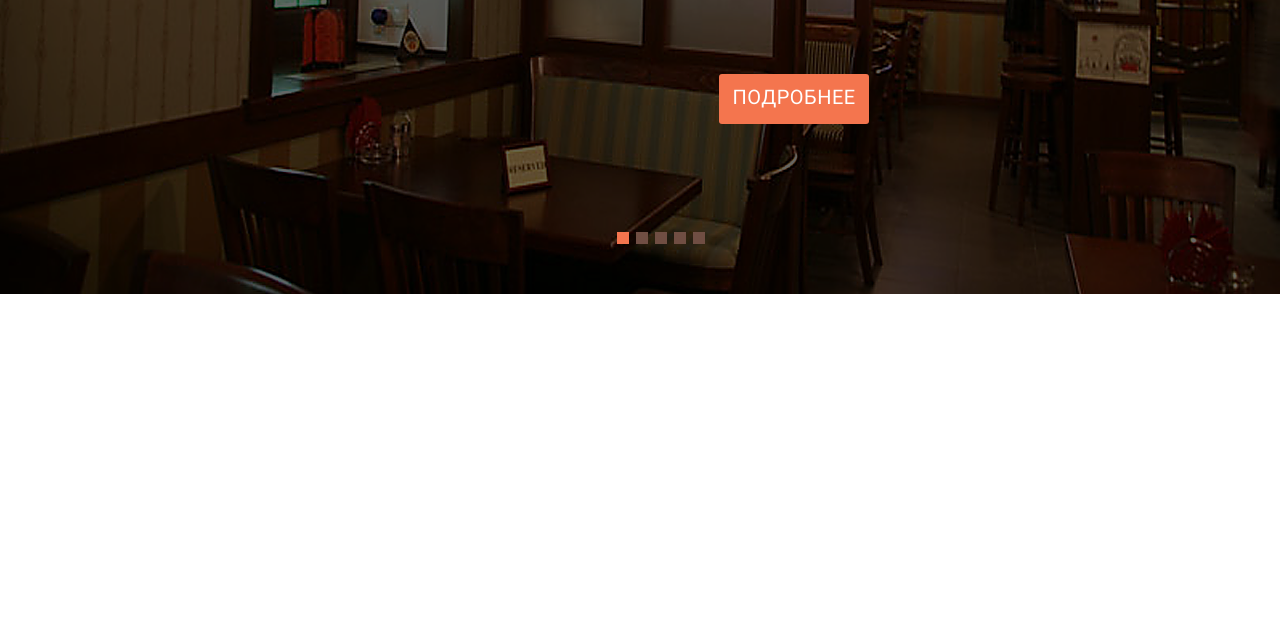
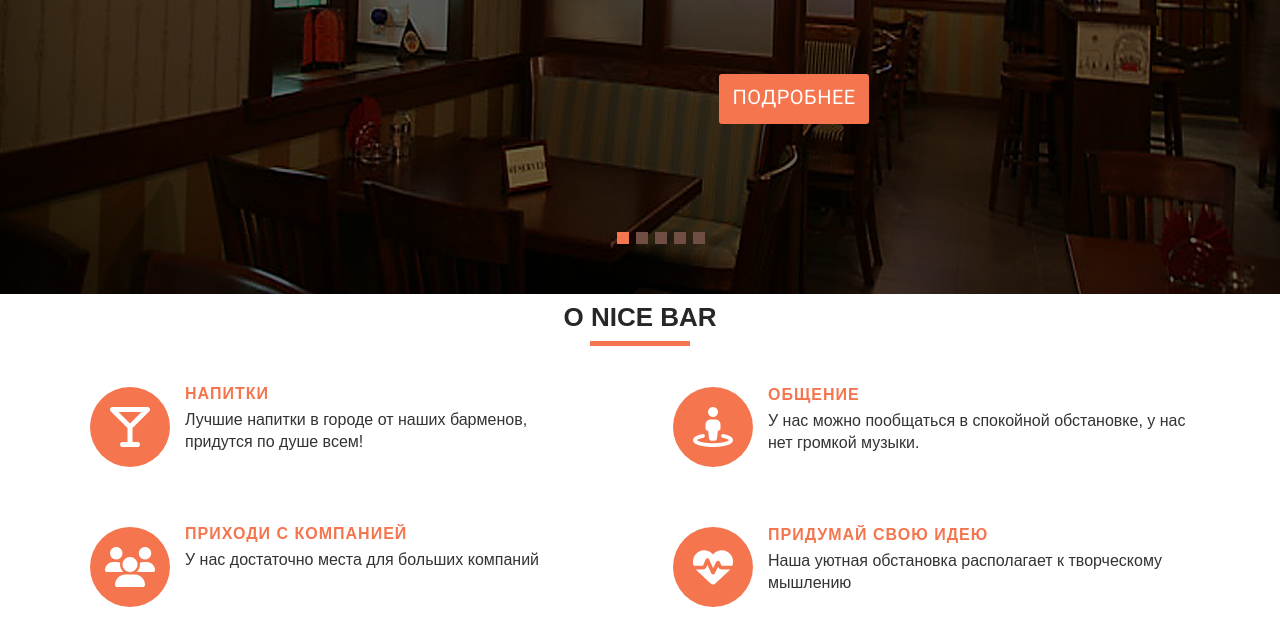
Before and after one commit to AlexABA91/NiseBar-New1, a plain HTML site: page NiseBarNew.html in a window 1280 px wide. Shown: the part 478-1097 px from the top of the page. Before the commit the page ends 800 px from the top, so only its background shows below. Drawn offline with Linux system fonts and the light colour scheme.

Commit message:
3 секция старт (#2)
* 14,03

* доделать анимацию

* nj;t

* Сделан section 3

```diff
--- a/NiseBarNew.html
+++ b/NiseBarNew.html
@@ -77,7 +77,57 @@
 					</div>
 				</section>
 				<section class="about">
-
+					<div class="layout">
+						<div class="onicebar">
+							<h1>о nice bar</h1>
+						</div>
+						<div class="left">
+							<div class="blok">
+								<div class="circle"><i class="fas fa-glass-martini"></i></div>
+								<div class="bloksleft">
+									<h2>напитки</h2>
+									<p>Лучшие напитки в городе от наших барменов, придутся по душе всем!</p>
+								</div>
+							</div>
+							<div  class="blok">
+								<div class="circle"><i class="fas fa-users"></i></div>
+								<div class="bloksleft">
+									<h2>Приходи с компанией</h2>
+									<p>У нас достаточно места для больших компаний</p>
+								</div>
+							</div>
+							<div class="blok">
+								<div class="circle"><i class="fas fa-leaf"></i></div>
+								<div class="bloksleft">
+									<h2>Натуралные и свежие продукты</h2>
+									<p>Мы используем исключительно натуральные и свежие продукты в наших блюдах</p>
+								</div>
+							</div>
+						</div>
+						<div class="right">
+							<div class="blokr">
+								<div class="circle"><i class="fas fa-street-view"></i></div>
+								<div class="blokright">
+									<h2>Общение</h2>
+									<p>У нас можно пообщаться в спокойной обстановке, у нас нет громкой музыки.</p>
+								</div>
+							</div>
+							<div class="blokr">
+								<div class="circle"><i class="fas fa-heartbeat"></i></div>
+								<div class="blokright">
+									<h2>Придумай свою идею</h2>
+									<p>Наша уютная обстановка располагает к творческому мышлению</p>
+								</div>
+							</div>
+							<div class="blokr">
+								<div class="circle"><i class="fas fa-utensils"></i></div>
+								<div class="blokright">
+									<h2>Профессиональные повара</h2>
+									<p>Профессиональные сотрудники кухня готовят превосходные блюда высокого уровня!</p>
+								</div>
+							</div>
+						</div>
+					</div>
 				</section>
 				<section class="reservation">
 
--- a/sass/all.scss
+++ b/sass/all.scss
@@ -6,4 +6,5 @@
 
 @import "partials/header.scss";
 @import "partials/slider.scss";
+@import "partials/about.scss";
 @import "partials/footer.scss";
--- /dev/null
+++ b/sass/partials/_about.scss
@@ -0,0 +1,159 @@
+.about {
+.layout {
+width:1100px;
+max-width: 1100px;
+}
+
+
+
+	.onicebar {
+	position: relative;
+
+h1{ @include font($brand-font-2,26px,bold,$color2);
+letter-spacing: normal;}
+margin-bottom:46px;
+&:after{
+	content: '';
+	position: absolute;
+	height: 5px;
+	width: 100px;
+	background-color: $color1;
+	left: 50%;
+	left: calc(50% - 50px);
+}
+}
+	.circle {
+display: block;
+height: 80px;
+width: 80px;
+background-color: $color1;
+border-radius: 50%;
+position: relative;
+margin-right: 14px;
+ i{
+ 	font-size: 40px;
+ 	color: $font-color2;
+ display: flex;
+ justify-content: center;
+ position: relative;
+ top: 20px;
+ }
+}
+	h2{
+	@include font($brand-font-2,16px,700,$color1);
+	text-transform: uppercase;
+	letter-spacing: 1px;
+	text-align: left;
+	display: inline;
+	line-height: 30px;
+		}
+}
+p{
+	@include font($brand-font-2,16px,400,$font-color1);
+	text-align: left;
+	position: relative;
+	line-height: 22px;
+}
+
+
+
+
+.onicebar {
+	position: relative;
+
+h1{ @include font($brand-font-2,26px,bold,$color2);
+letter-spacing: normal;}
+margin-bottom:46px;
+&:after{
+	content: '';
+	position: absolute;
+	height: 5px;
+	width: 100px;
+	background-color: $color1;
+	left: 50%;
+	left: calc(50% - 50px);
+}
+}
+
+
+
+
+.left {
+	display: block;
+	float: left;
+	position: relative;
+	width: 51%;
+
+.blok{
+	display: block;
+	position: relative;
+	width: 85%;
+	height: 80px;
+	margin-bottom: 60px;
+	transition-duration: 0.5s;
+	border-radius: 50px 5px 5px 50px;
+	 &:hover{
+	 	transform: scale(1.2);
+		transition: transform 0.5s ease-out;
+		animation: move 0.5s linear infinite 0s alternate;
+		@keyframes  move{
+				 		0%{
+				 			background: linear-gradient(315deg, rgb(232, 154, 2) 3%, rgb(169, 132, 45) 13%, rgb(242, 242, 242) 75%);}
+				 			15%{background: linear-gradient(315deg, rgb(232, 154, 2) 3%, rgb(169, 132, 45) 26%, rgb(242, 242, 242) 75%);}
+				 			30%{background: linear-gradient(315deg, rgb(232, 154, 2) 3%, rgb(169, 132, 45) 25%, rgb(242, 242, 242) 75%);}
+				 			45%{background: linear-gradient(315deg, rgb(232, 154, 2) 3%, rgb(169, 132, 45) 37%, rgb(242, 242, 242) 75%);}
+				 			60%{background: linear-gradient(315deg, rgb(232, 154, 2) 3%, rgb(169, 132, 45) 54%, rgb(242, 242, 242) 75%);}
+				 			80%{background: linear-gradient(315deg, rgb(232, 154, 2) 34%, rgb(169, 132, 45) 68%, rgb(242, 242, 242) 75%);}
+				 			100%{background: linear-gradient(315deg, rgb(232, 154, 2) 34%, rgb(169, 132, 45) 73%, rgb(242, 242, 242) 89%);}
+				}
+		}
+	}
+.bloksleft{
+	display: block;
+	position: absolute;
+	width: 80%;
+	height: 100%;
+	left: 95px;
+	bottom: 8px;
+					}
+}
+
+
+.right {
+	float: right;
+	display: block;
+	width: 47%;
+	.blokr{
+	display: block;
+	position: relative;
+	width: 100%;
+	height: 80px;
+	margin-bottom: 60px;
+	transition-duration: 0.5s;
+	border-radius: 50px 5px 5px 50px;
+	&:hover{
+	 	transform: scale(1.2);
+		transition: transform 0.5s ease-out;
+		animation: move 0.5s linear infinite 0s alternate;
+		@keyframes  move{
+				 		0%{
+				 			background: linear-gradient(315deg, rgb(232, 154, 2) 3%, rgb(169, 132, 45) 13%, rgb(242, 242, 242) 75%);}
+				 			15%{background: linear-gradient(315deg, rgb(232, 154, 2) 3%, rgb(169, 132, 45) 26%, rgb(242, 242, 242) 75%);}
+				 			30%{background: linear-gradient(315deg, rgb(232, 154, 2) 3%, rgb(169, 132, 45) 25%, rgb(242, 242, 242) 75%);}
+				 			45%{background: linear-gradient(315deg, rgb(232, 154, 2) 3%, rgb(169, 132, 45) 37%, rgb(242, 242, 242) 75%);}
+				 			60%{background: linear-gradient(315deg, rgb(232, 154, 2) 3%, rgb(169, 132, 45) 54%, rgb(242, 242, 242) 75%);}
+				 			80%{background: linear-gradient(315deg, rgb(232, 154, 2) 34%, rgb(169, 132, 45) 68%, rgb(242, 242, 242) 75%);}
+				 			100%{background: linear-gradient(315deg, rgb(232, 154, 2) 34%, rgb(169, 132, 45) 73%, rgb(242, 242, 242) 89%);}
+				}
+
+}
+}
+.blokright{
+	display: block;
+	position: absolute;
+	width: 445px;
+	height: 60px;
+	left: 95px;
+	bottom: 27px;
+	}
+}
```
Also changed, not shown: css/all.css, 1 other file.
